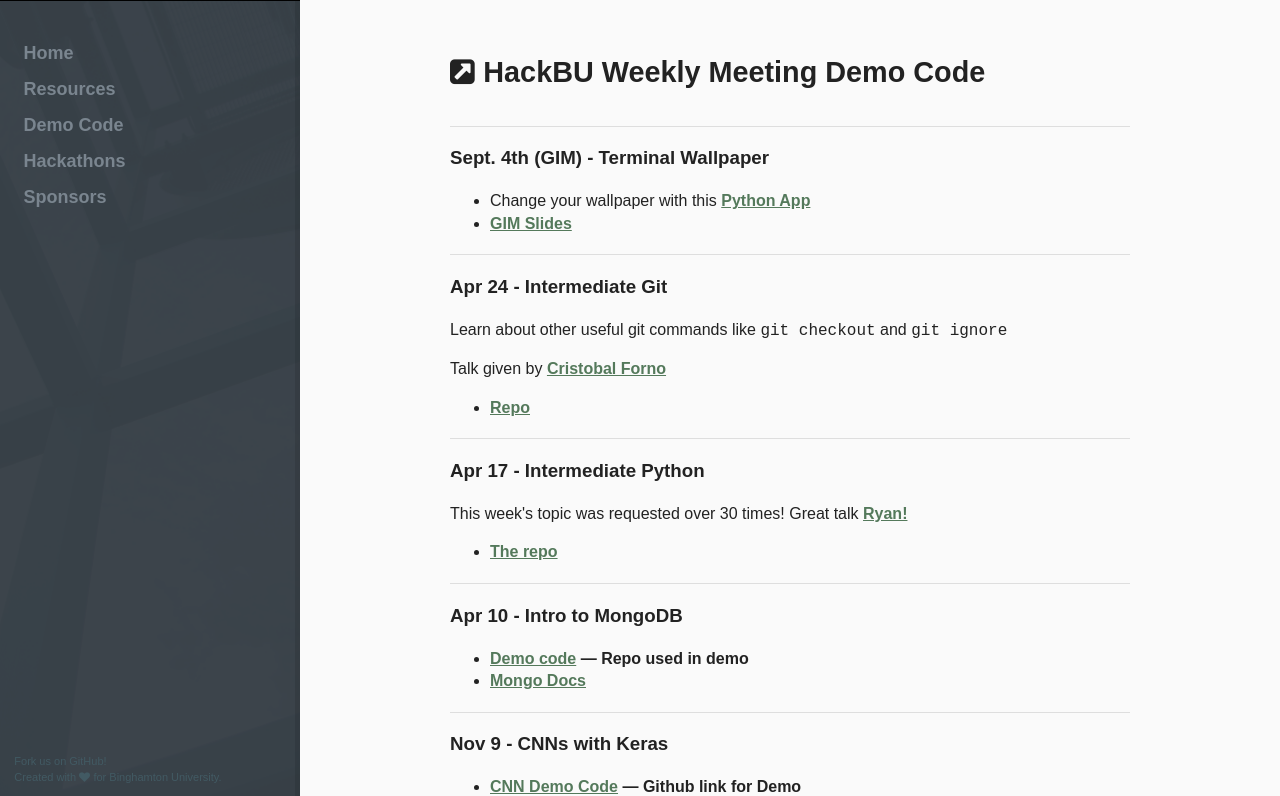
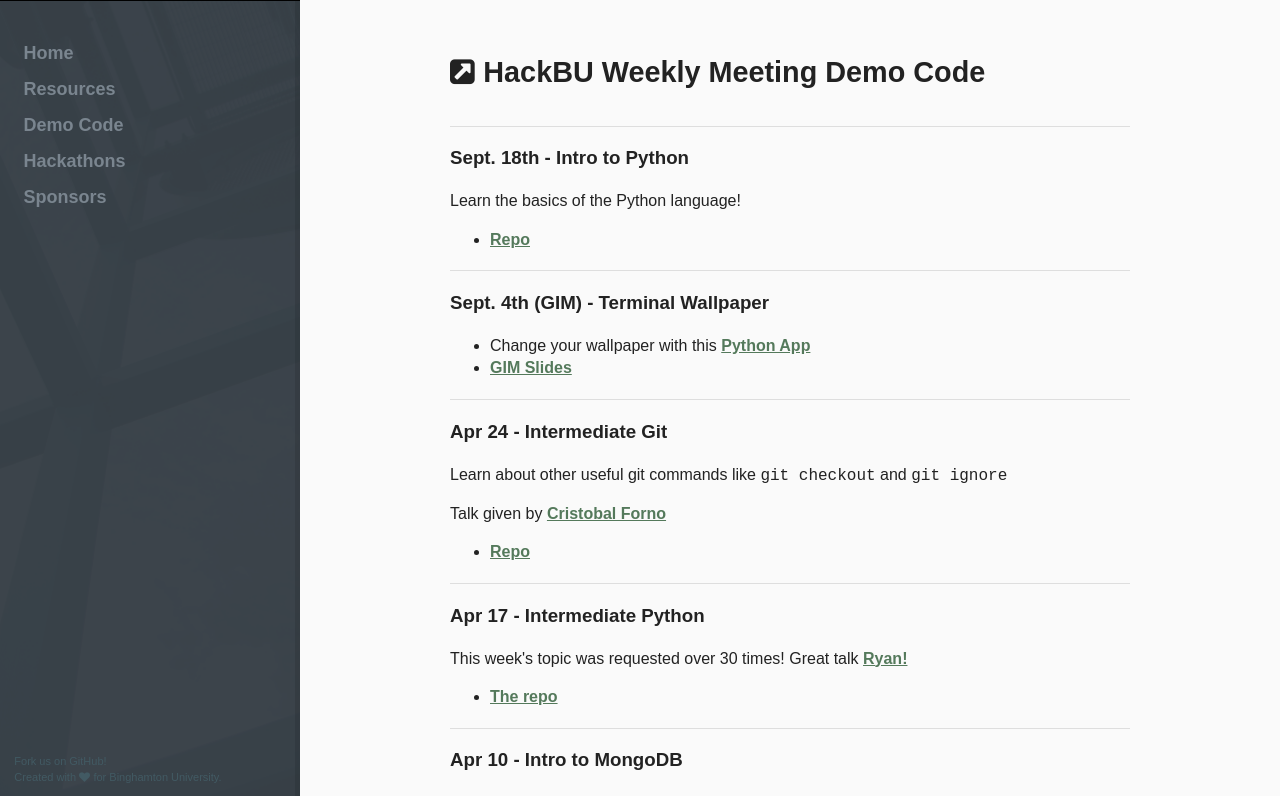
Before and after one commit to hackbinghamton/hackbinghamton.github.io, a Jekyll site: the page built from demo/index.html, in a window 1280 px wide and 900 px high, cut to the strip 104-900 px from the top of the window. Built offline with Jekyll 4.4.1, drawn with Linux system fonts in a browser that asks for light colours; nearby versions of some CDN libraries.

Commit message:
added python repo for demo code

```diff
--- a/demo/index.html
+++ b/demo/index.html
@@ -6,6 +6,18 @@ description: Play with the code and projects demoed at HackBU workshops
 
 <div class="article article-introduction">
     <h2><i class="fa fa-external-link-square"></i>HackBU Weekly Meeting Demo Code</h2>
+</div>
+
+<div class="article">
+    <h3>Sept. 18th - Intro to Python</h3>
+    <p>
+        Learn the basics of the Python language!
+    </p>
+    <ul>
+        <li>
+            <b><a href="https://github.com/HackBinghamton/Intro-to-Python">Repo</a></b>
+        </li>
+    </ul>
 </div>
 
 <div class="article">
```
Also changed, not shown: 1 other file.
